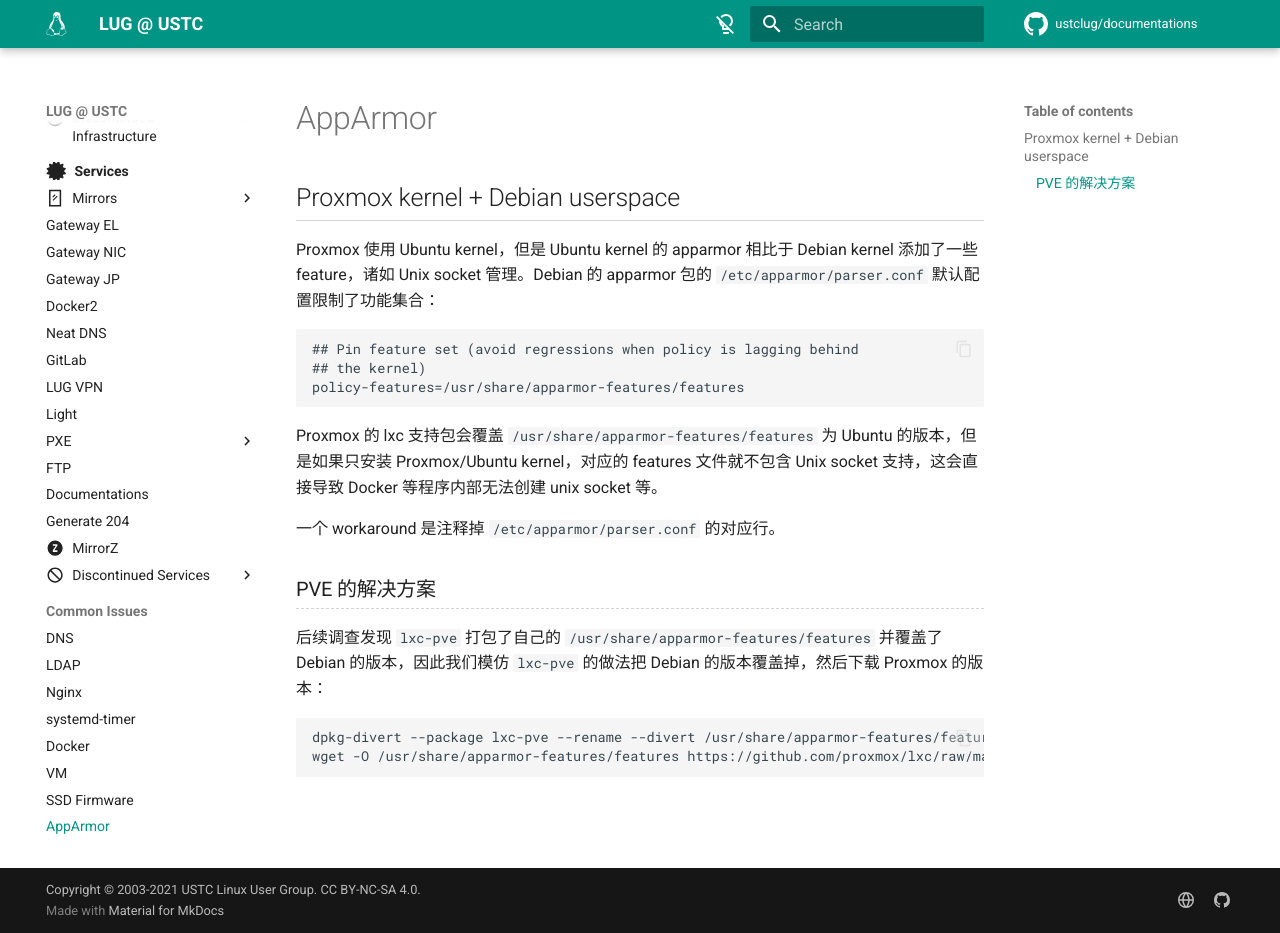
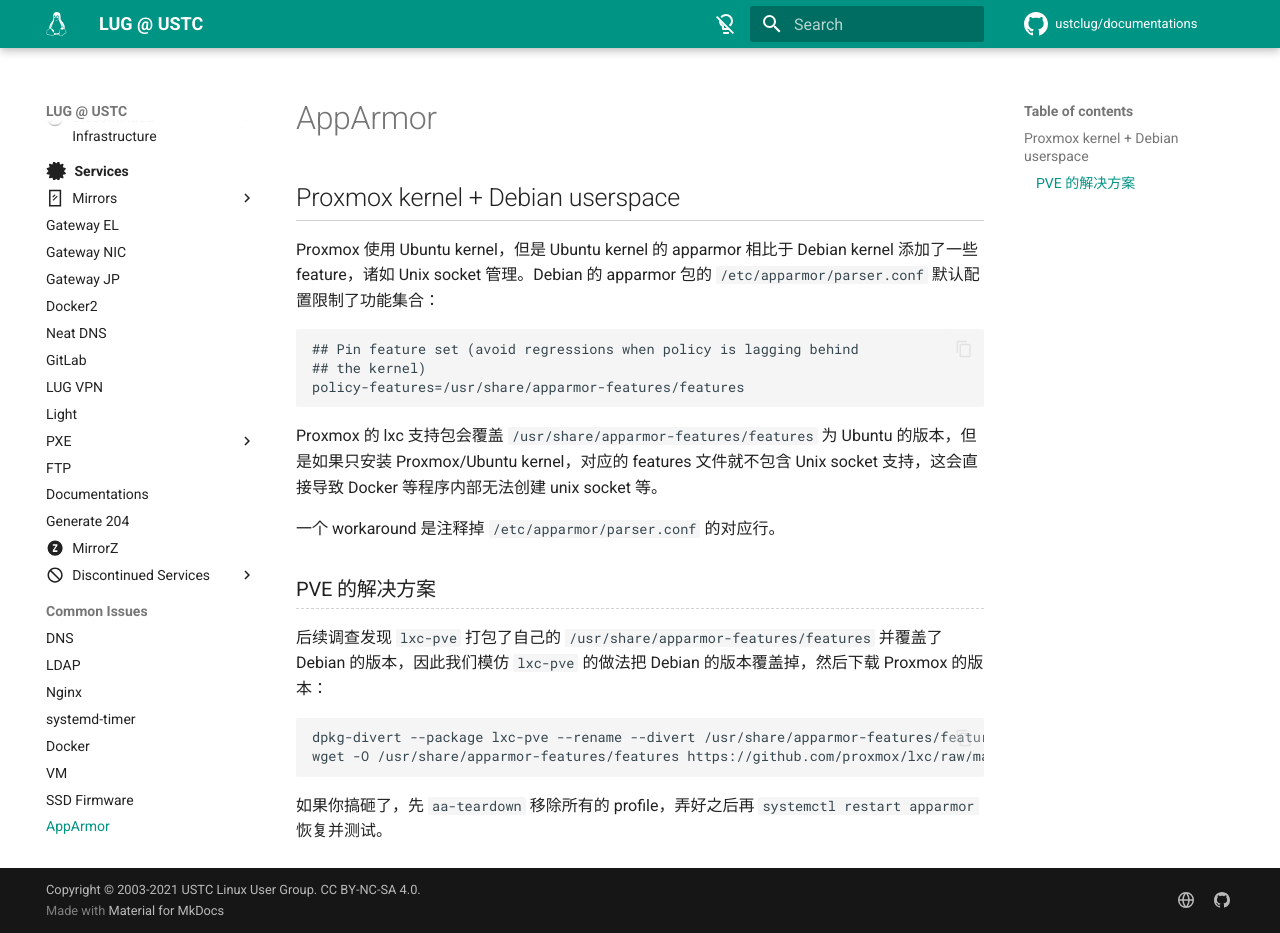
Before and after one commit to ustclug/documentations, an MkDocs documentation site: the page built from docs/faq/apparmor.md, in a window 1280 px wide and 933 px high. Built offline with MkDocs 1.6.1 and Material for MkDocs 9.7.7, drawn with Linux system fonts in a browser that asks for light colours; comment, search, counter and statistics services are not loaded.

Commit message:
Update apparmor handling for Debian 13

````diff
--- a/docs/faq/apparmor.md
+++ b/docs/faq/apparmor.md
@@ -20,5 +20,7 @@
 
 ```shell
 dpkg-divert --package lxc-pve --rename --divert /usr/share/apparmor-features/features.stock --add /usr/share/apparmor-features/features
-wget -O /usr/share/apparmor-features/features https://github.com/proxmox/lxc/raw/master/debian/features
+wget -O /usr/share/apparmor-features/features https://github.com/proxmox/lxc/raw/master/debian/apparmor-abi/lxc
 ```
+
+如果你搞砸了，先 `aa-teardown` 移除所有的 profile，弄好之后再 `systemctl restart apparmor` 恢复并测试。
````
